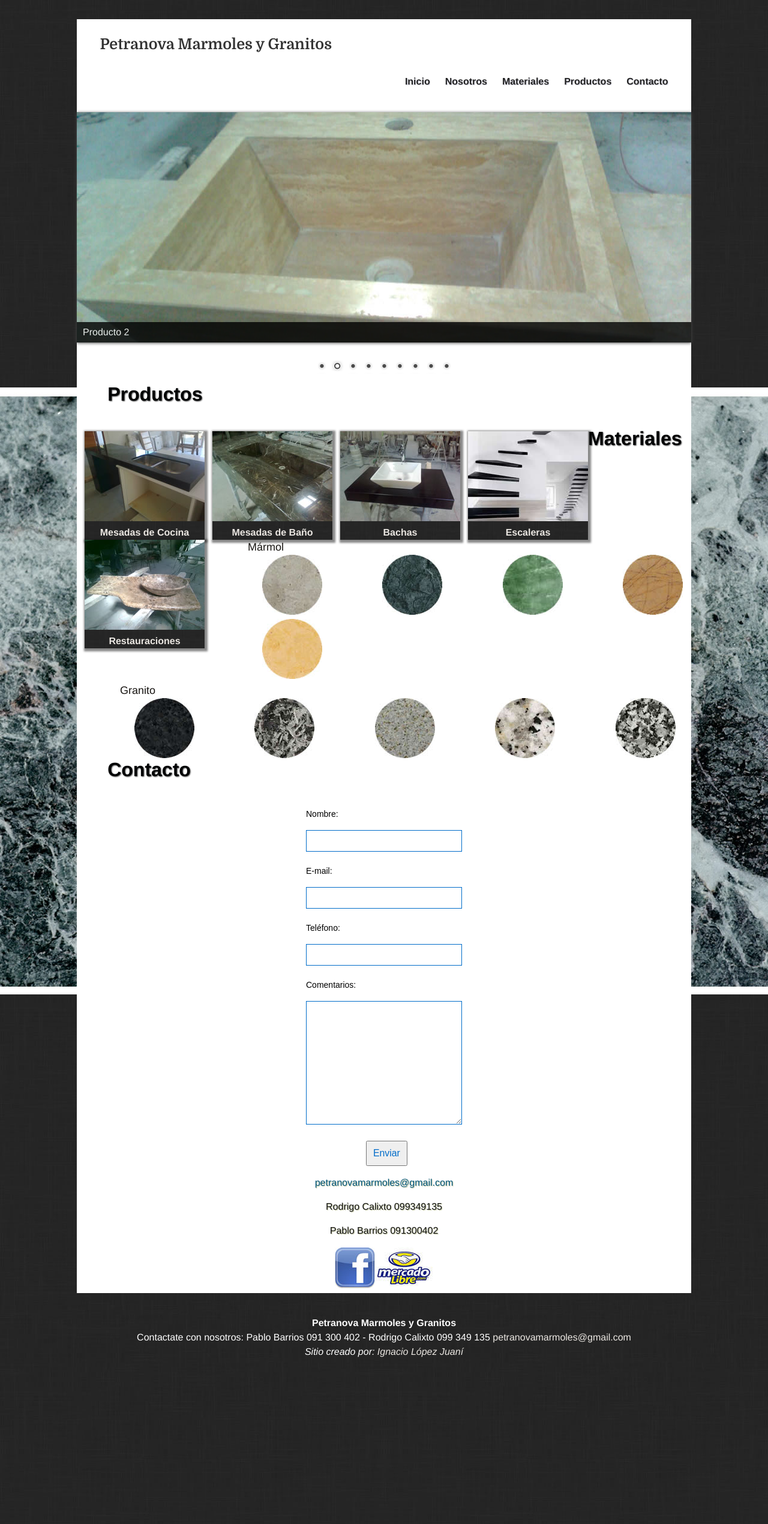
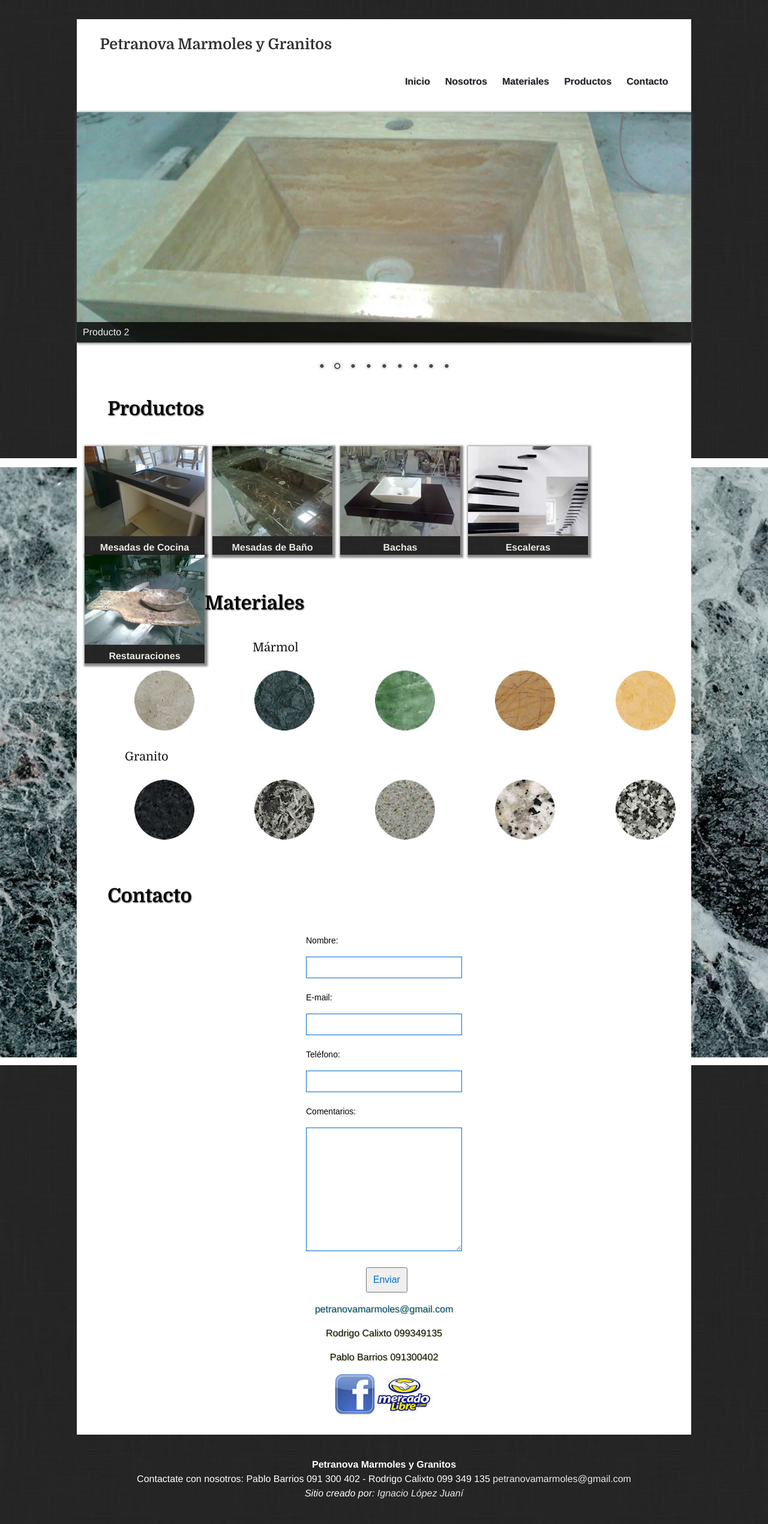
Before and after one commit to ignaciolopezjuani/petranova, a Jekyll site: the page built from index.html, in a window 1280 px wide. Shown: the whole page at 60% size. Built offline with Jekyll 4.4.1, drawn with Linux system fonts in a browser that asks for light colours; nearby versions of some CDN libraries; some web fonts are replaced; Markdown is read by kramdown in place of the engine named in the settings; before the commit the page ends 2305 px from its top, so only the background shows below that.

Commit message:
First Approach

```diff
--- a/index.html
+++ b/index.html
@@ -27,7 +27,8 @@
     </div>
   </section>
 
-  <section>
+  <section class="main-section">
+
     <h1 class="main-title">Productos</h1>
 
       <article class="products">
@@ -56,11 +57,11 @@
       </article>
   </section>
 
-  <section>
+  <section class="main-section" id="materials">
     <h1 class="main-title">Materiales</h1>
     <article class="materiales">
       <a href="#" class="sub-category">Mármol</a>
-      <ul>
+      <ul class="materials-list">
         <li><a href="#"><img src="media/images/materiales/marmol/1.jpg"/></a></li>
         <li><a href="#"><img src="media/images/materiales/marmol/2.jpg"/></a></li>
         <li><a href="#"><img src="media/images/materiales/marmol/3.jpg"/></a></li>
@@ -71,7 +72,7 @@
 
     <article class="materiales">
       <a href="#" class="sub-category">Granito</a>
-      <ul>
+      <ul class="materials-list">
         <li><a href="#"><img src="media/images/materiales/granito/1.jpg"/></a></li>
         <li><a href="#"><img src="media/images/materiales/granito/2.jpg"/></a></li>
         <li><a href="#"><img src="media/images/materiales/granito/3.jpg"/></a></li>
@@ -81,7 +82,7 @@
     </article>
   </section>
 
-  <section>
+  <section class="main-section">
     <h1 class="main-title">Contacto</h1>
     <div class="contacto">
 
--- a/media/css/base.css
+++ b/media/css/base.css
@@ -26,8 +26,12 @@
 
 a.sub-category {
   color: #171411;
-  font-size: 18px;
+  font-size: 20px;
   margin: 4em;
+  font-family: 'Domine', Helvetica, Arial, serif;
+}
+.materials-list {
+  padding: 25px 0 25px 0;
 }
 
 .main-container {
@@ -52,12 +56,19 @@
   text-align: center;
 }
 .main-title {
+  font-family: 'Domine', Helvetica, Arial, serif;
   margin-left: 5%;
   font-size: 2em;
   color: #020304;
   text-shadow: 1px 1px 2px #474747;
    filter: dropshadow(color=#474747, offx=1, offy=1);
    padding-bottom: 50px;
+}
+.main-section {
+  padding: 25px 0 25px 0;
+}
+#materials {
+  padding-top: 225px;
 }
 
 nav ul li {
```
Lines whose indentation alone changed are shown as unchanged.
